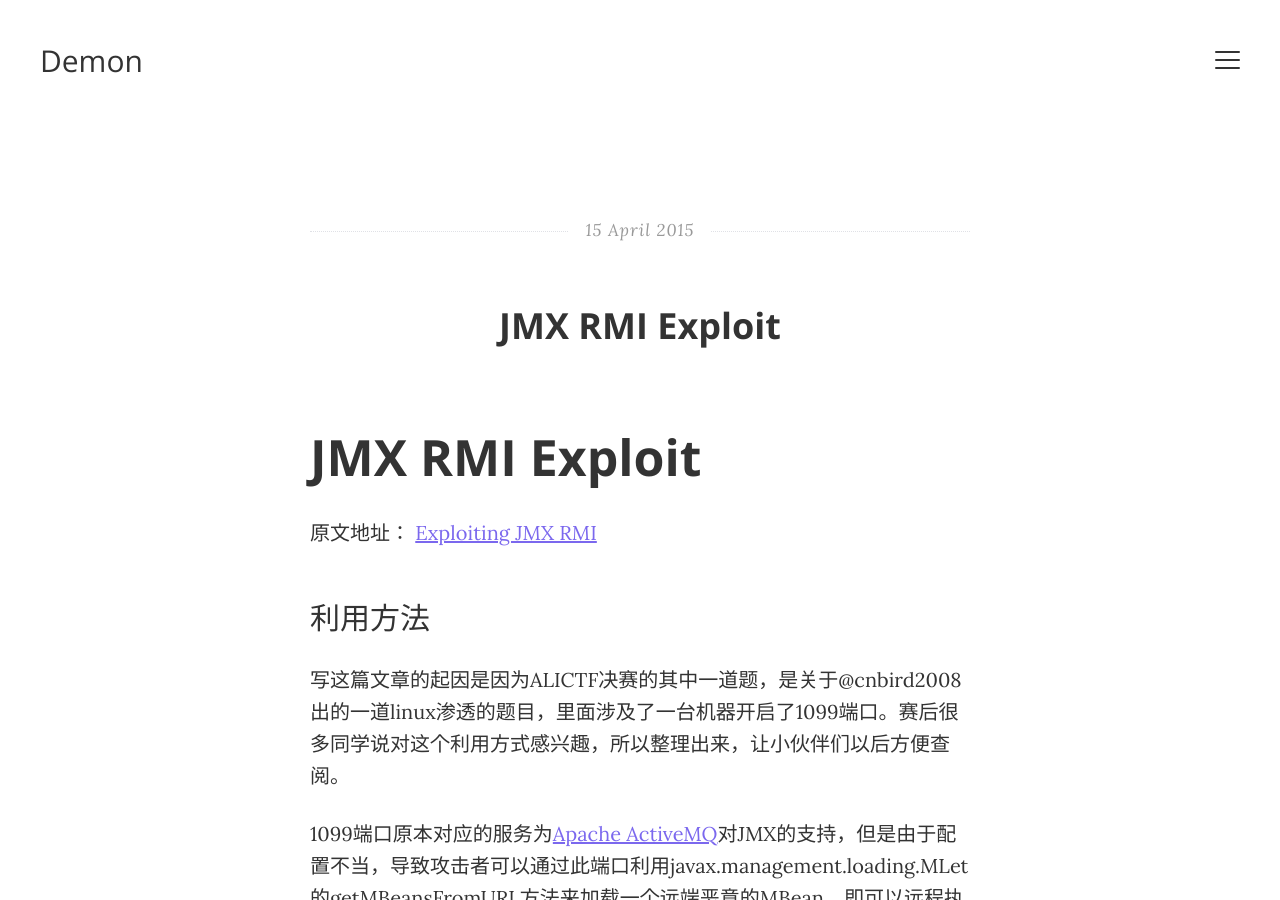
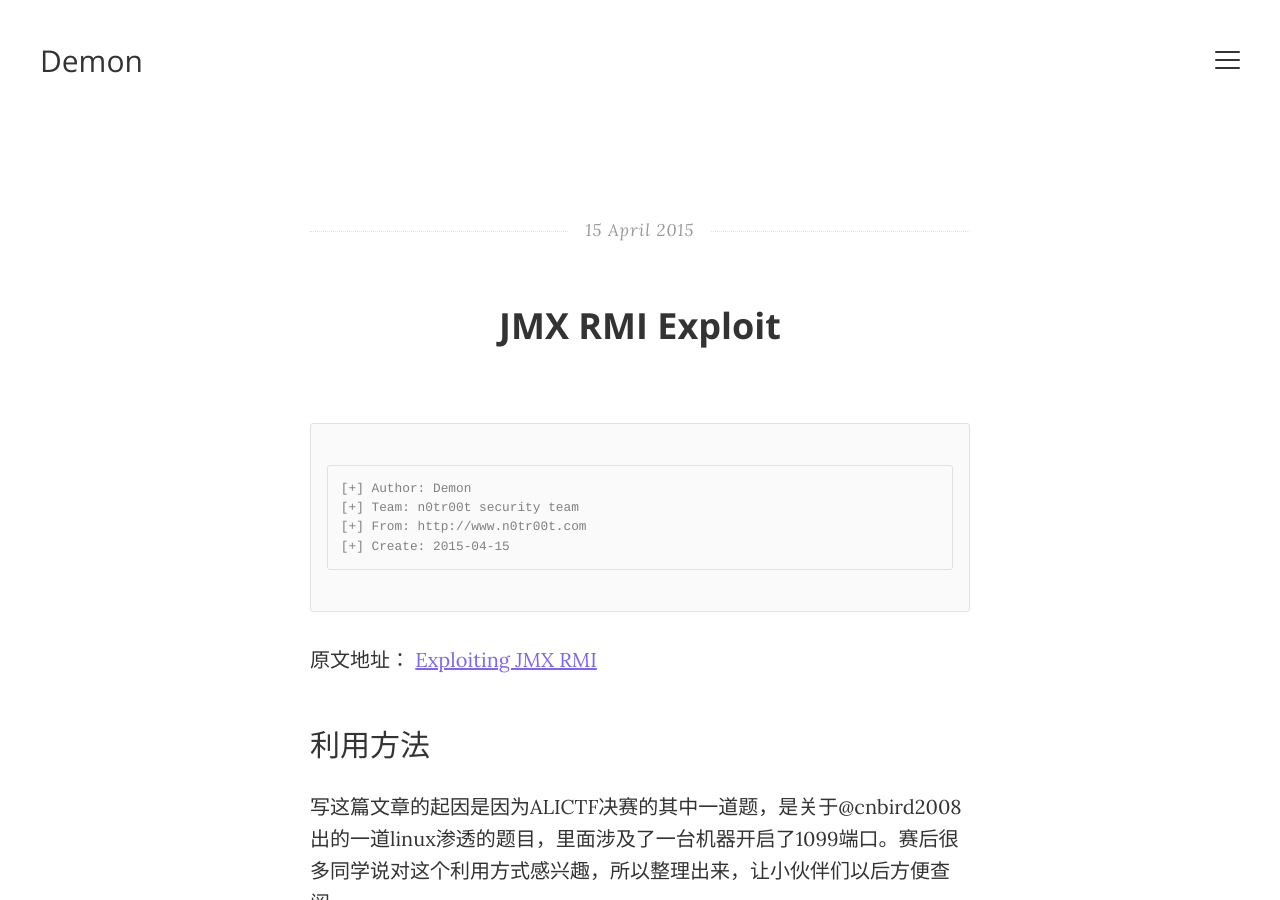
Before and after one commit to kevin1993s/kevin1993s.github.io, a Jekyll site: the page built from _posts/2015-04-15-jmx-rmi-exploit.markdown, in a window 1280 px wide and 900 px high. Built offline with Jekyll 4.4.1, drawn with Linux system fonts in a browser that asks for light colours.

Commit message:
change post

```diff
--- a/_posts/2015-04-15-jmx-rmi-exploit.markdown
+++ b/_posts/2015-04-15-jmx-rmi-exploit.markdown
@@ -3,8 +3,10 @@ layout: post
 title: "JMX RMI Exploit"
 date: 2015-04-15 18:55:39
 ---
-
-# JMX RMI Exploit
+    [+] Author: Demon
+    [+] Team: n0tr00t security team
+    [+] From: http://www.n0tr00t.com
+    [+] Create: 2015-04-15
 
 原文地址： [Exploiting JMX RMI](http://www.accuvant.com/blog/exploiting-jmx-rmi)
 
```
